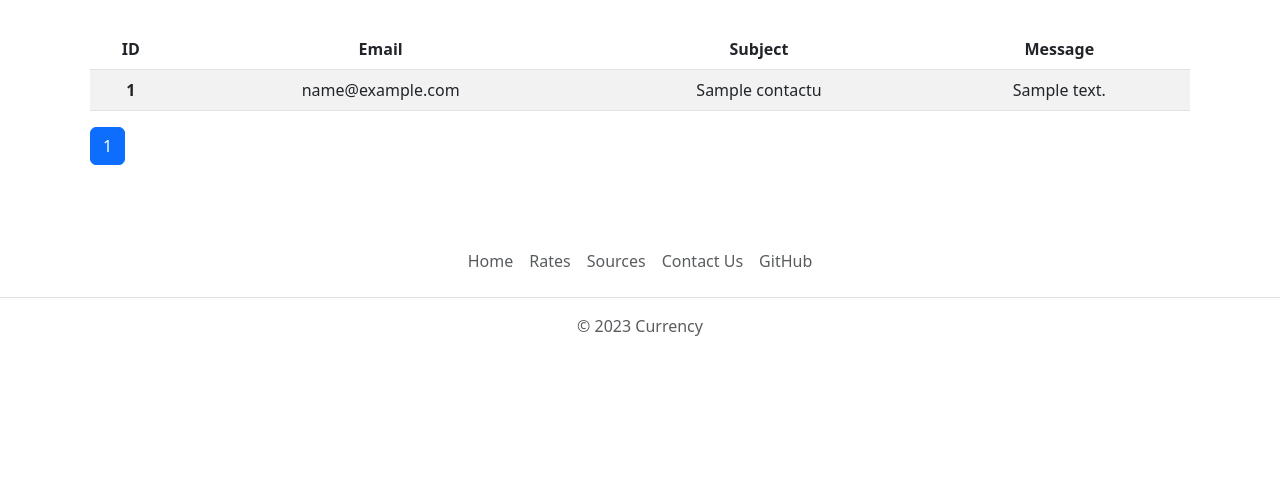
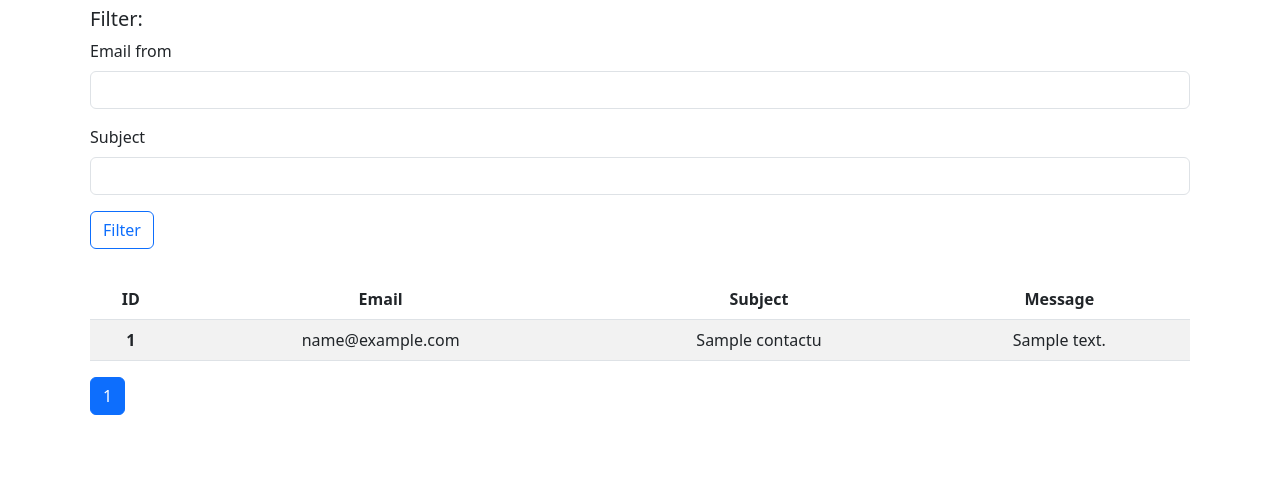
Before and after one commit to nkstlrv/Currency, a Django app: page /contacts/table/ in a window 1280 px wide. Shown: the part 123-612 px from the top of the page. Run offline with Django 4.2, Linux system fonts and the light colour scheme; data comes from the database, SQL or seed files in the repository; tables that the repository leaves empty hold one stand-in row (values such as "Sample post"); some libraries are stand-ins or nearby versions.

Commit message:
ContactUsListView filtering

```diff
--- a/app/currency/filters.py
+++ b/app/currency/filters.py
@@ -1,5 +1,5 @@
 import django_filters
-from .models import Rate, Source
+from .models import Rate, Source, ContactUs, RequestResponseLog
 
 
 class RateFilter(django_filters.FilterSet):
@@ -12,3 +12,9 @@ class SourceFilter(django_filters.FilterSet):
     class Meta:
         model = Source
         fields = ("url", "name")
+
+
+class ContactUsFilter(django_filters.FilterSet):
+    class Meta:
+        model = ContactUs
+        fields = ("email_from", "subject")
--- a/app/currency/templates/currency/contacts.html
+++ b/app/currency/templates/currency/contacts.html
@@ -1,5 +1,6 @@
 {%extends 'currency/base.html'%}
 {% load static %}
+{% load crispy_forms_tags %}
 {% block css %}
 <link rel="stylesheet" href="{% static 'currency/css/table.css' %}" />
 {% endblock%}
@@ -13,6 +14,15 @@
 </div>
 
 {% if contacts|length > 0 %}
+
+    <div class="col-12" style="text-align: left">
+        <h5>Filter:</h5>
+            <form method="get">
+                {{ filter.form|crispy }}
+                <button class="btn btn-outline-primary" type="submit">Filter</button>
+            </form>
+
+        </div>
 
 <div class="table-div">
   <table class="table table-striped">
--- a/app/currency/views.py
+++ b/app/currency/views.py
@@ -12,7 +12,7 @@ from django.views.generic import (
 from django.contrib.auth.mixins import LoginRequiredMixin
 from .tasks import send_email_contact_us
 from django_filters.views import FilterView
-from .filters import RateFilter, SourceFilter
+from .filters import RateFilter, SourceFilter, ContactUsFilter
 
 # import re
 
@@ -65,11 +65,24 @@ class RateDeleteView(DeleteView, LoginRequiredMixin):
     success_url = reverse_lazy("rates_table")
 
 
-class ContactsListView(ListView):
+class ContactsListView(FilterView):
     model = models.ContactUs
     context_object_name = "contacts"
     template_name = "currency/contacts.html"
     paginate_by = 10
+    filterset_class = ContactUsFilter
+
+    def get_context_data(self, *, object_list=None, **kwargs):
+        context = super().get_context_data(object_list=object_list, **kwargs)
+
+        context["filter_params"] = "&".join(
+            f"{key}={value}" for key, value in self.request.GET.items() if key != "page"
+        )
+        # context["filter_params"] = re.sub(
+        #     r"(\?|&)page=(\d*)&*", "", string=self.request.GET.urlencode()
+        # )
+
+        return context
 
 
 class ContactCreateView(CreateView, LoginRequiredMixin):
```
